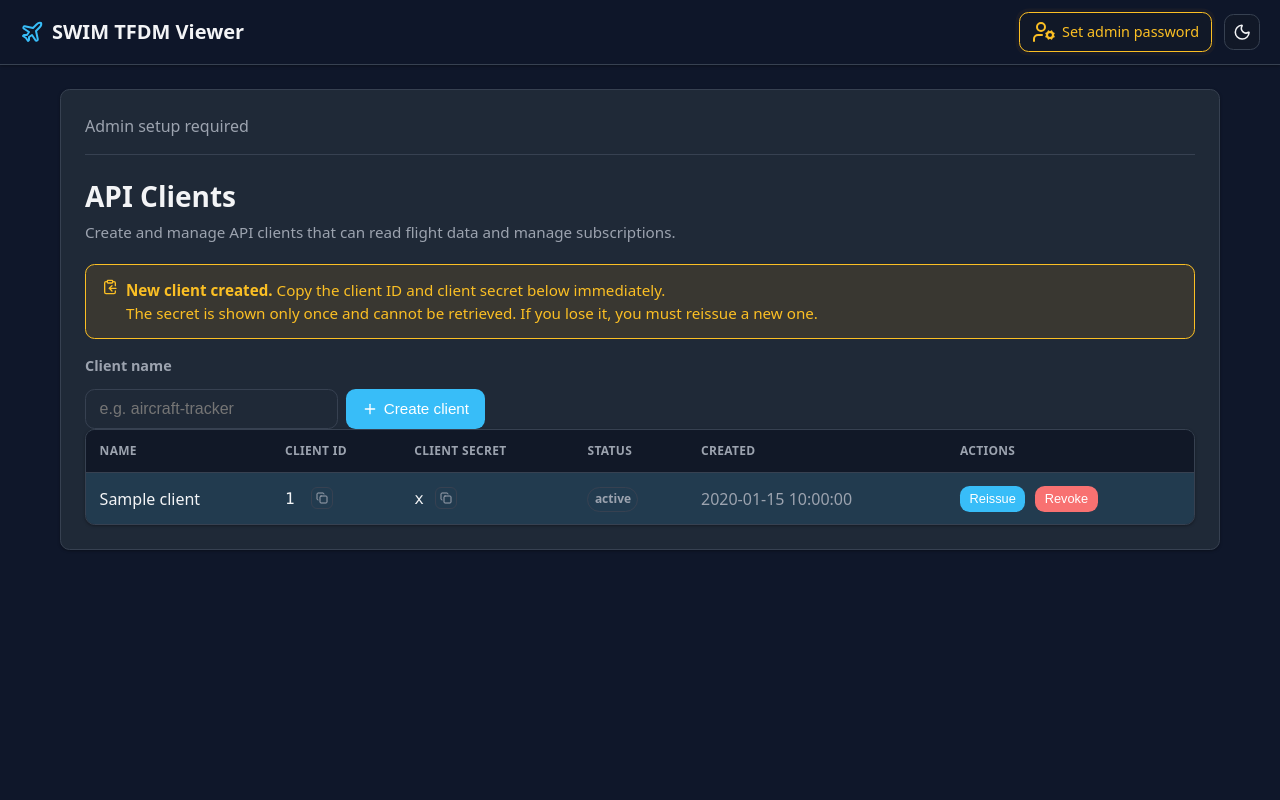
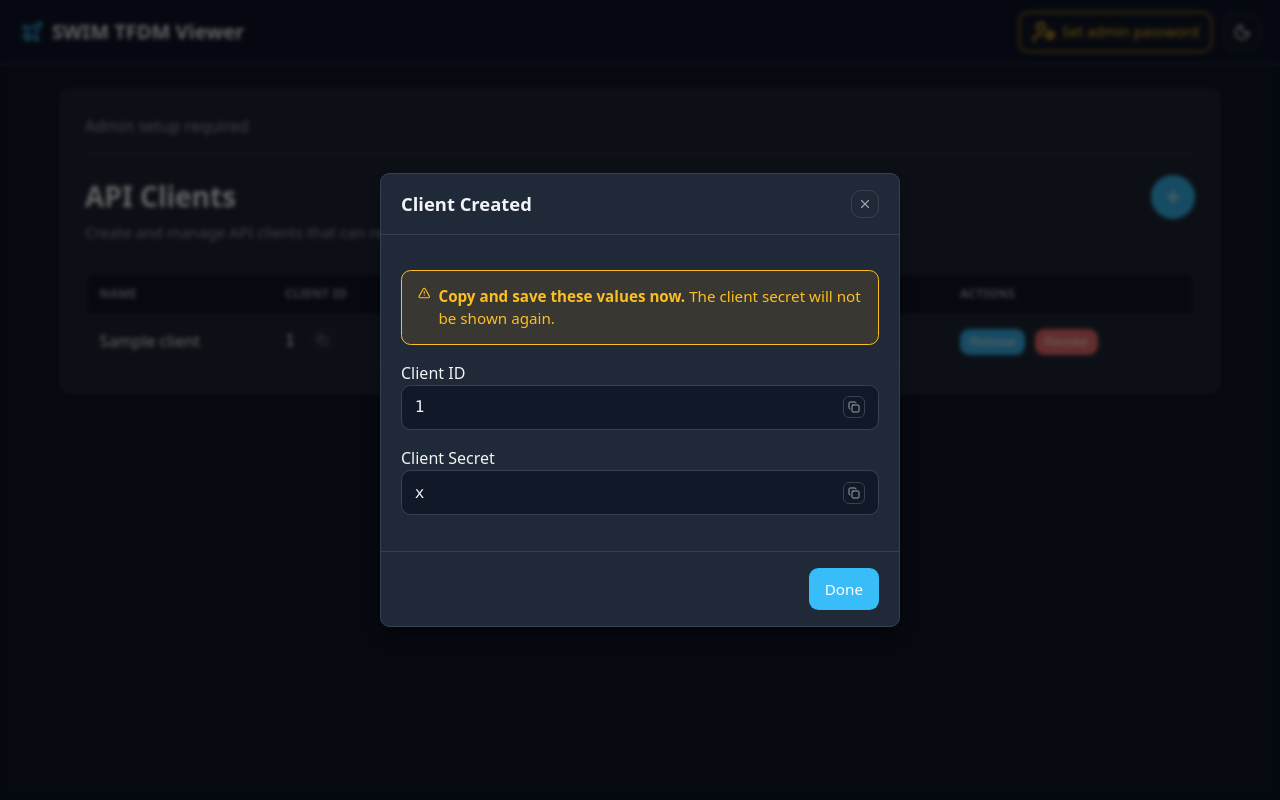
Before and after one commit to f03809/swim-tfdm-consumer, a Python web app: template app/templates/admin_clients.html in a window 1280 px wide. Run offline with Jinja, Linux system fonts and the light colour scheme; the template is opened without the code that fills it: most values are stand-ins (such as "Sample title", 1, 10 or a date in 2020).

Commit message:
Redesign API client creation and add delete for revoked clients.
- Replace the inline name form with a floating plus button that opens a
  modal for creating a client.
- The create modal has name input and Create/Cancel buttons.
- After creation, the modal switches to show the new client ID and secret
  with copy buttons and a clear warning that the secret is shown only once.
- Allow deleting revoked clients from the actions column.
- Add modal and floating-action button styles.

Generated with [Devin](https://devin.ai)

Co-Authored-By: Devin <158243242+devin-ai-integration[bot]@users.noreply.github.com>

```diff
--- a/app/static/portal.css
+++ b/app/static/portal.css
@@ -579,6 +579,143 @@ pre, .code-block {
   margin-right: 0.35rem;
 }
 
+.clients-header {
+  display: flex;
+  align-items: flex-start;
+  justify-content: space-between;
+  gap: 1rem;
+  margin-bottom: 0.5rem;
+}
+
+.fab-create {
+  padding: 0.75rem;
+  border-radius: 50%;
+  width: 2.75rem;
+  height: 2.75rem;
+}
+
+.btn-secondary {
+  background: var(--surface-2);
+  color: var(--text);
+  border: 1px solid var(--border);
+}
+
+.btn-secondary:hover {
+  background: var(--surface);
+  color: var(--text);
+  border-color: var(--accent);
+}
+
+.modal {
+  position: fixed;
+  inset: 0;
+  z-index: 200;
+  display: none;
+  align-items: center;
+  justify-content: center;
+  padding: 1rem;
+}
+
+.modal.modal-open {
+  display: flex;
+}
+
+.modal-backdrop {
+  position: absolute;
+  inset: 0;
+  background: rgba(0, 0, 0, 0.6);
+  backdrop-filter: blur(2px);
+}
+
+.modal-card {
+  position: relative;
+  width: 100%;
+  max-width: 420px;
+  background: var(--surface);
+  border: 1px solid var(--border);
+  border-radius: var(--radius);
+  box-shadow: var(--shadow-lg);
+  z-index: 1;
+}
+
+.modal-card-wide {
+  max-width: 520px;
+}
+
+.modal-header {
+  display: flex;
+  align-items: center;
+  justify-content: space-between;
+  padding: 1rem 1.25rem;
+  border-bottom: 1px solid var(--border);
+}
+
+.modal-title {
+  margin: 0;
+  font-size: 1.15rem;
+  font-weight: 600;
+}
+
+.modal-close {
+  display: inline-flex;
+  align-items: center;
+  justify-content: center;
+  width: 1.75rem;
+  height: 1.75rem;
+  background: transparent;
+  border: 1px solid var(--border);
+  border-radius: var(--radius);
+  color: var(--text-muted);
+  cursor: pointer;
+}
+
+.modal-close:hover {
+  color: var(--text);
+  border-color: var(--accent);
+}
+
+.modal-body {
+  padding: 1.25rem;
+}
+
+.modal-body .admin-form {
+  max-width: none;
+}
+
+.modal-actions {
+  display: flex;
+  justify-content: flex-end;
+  gap: 0.5rem;
+  padding: 1rem 1.25rem;
+  border-top: 1px solid var(--border);
+}
+
+.copy-row {
+  display: flex;
+  align-items: center;
+  gap: 0.5rem;
+  padding: 0.6rem 0.8rem;
+  margin-bottom: 1rem;
+  background: var(--surface-2);
+  border: 1px solid var(--border);
+  border-radius: var(--radius);
+}
+
+.secret-display {
+  flex: 1;
+  word-break: break-all;
+}
+
+@media (max-width: 768px) {
+  .modal {
+    padding: 0.5rem;
+  }
+
+  .modal-actions {
+    flex-direction: column;
+  }
+}
+
 td.copy-cell {
   vertical-align: middle;
   white-space: nowrap;
--- a/app/templates/admin_clients.html
+++ b/app/templates/admin_clients.html
@@ -3,29 +3,79 @@
 {% block admin_title %}API Clients{% endblock %}
 
 {% block admin_content %}
+  <div class="clients-header">
+    <div>
       <h1 class="page-title">API Clients</h1>
       <p class="page-subtitle">Create and manage API clients that can read flight data and manage subscriptions.</p>
+    </div>
+    <button type="button" class="btn fab-create" id="open-create-modal" aria-label="Create client">
+      <i data-lucide="plus" style="width: 1.25rem; height: 1.25rem;"></i>
+    </button>
+  </div>
 
-  {% if new_secret %}
-    <div class="admin-alert admin-alert-warning">
-      <i data-lucide="clipboard-copy" style="width: 1rem; height: 1rem;"></i>
-      <div>
-        <strong>New client created.</strong> Copy the client ID and client secret below immediately.<br>
-        The secret is shown only once and cannot be retrieved. If you lose it, you must reissue a new one.
+  <div class="modal" id="create-modal" role="dialog" aria-modal="true" aria-labelledby="create-modal-title">
+    <div class="modal-backdrop"></div>
+    <div class="modal-card">
+      <div class="modal-header">
+        <h2 class="modal-title" id="create-modal-title">Create New API Client</h2>
+        <button type="button" class="modal-close" data-close-modal aria-label="Close">
+          <i data-lucide="x" style="width: 1rem; height: 1rem;"></i>
+        </button>
       </div>
-    </div>
-  {% endif %}
-
-  <form method="post" class="admin-form admin-form-inline">
-    <label for="name">Client name</label>
-    <div class="admin-form-row">
-      <input type="text" id="name" name="name" required class="admin-input" placeholder="e.g. aircraft-tracker">
+      <form method="post" class="admin-form" id="create-client-form">
+        <label for="client-name">Client name</label>
+        <input type="text" id="client-name" name="name" required class="admin-input" placeholder="e.g. aircraft-tracker" autocomplete="off">
+        <div class="modal-actions">
+          <button type="button" class="btn btn-secondary" data-close-modal>Cancel</button>
           <button type="submit" class="btn">
             <i data-lucide="plus" style="width: 1rem; height: 1rem;"></i>
-        Create client
+            Create
           </button>
         </div>
       </form>
+    </div>
+  </div>
+
+  {% if new_secret %}
+    <div class="modal modal-open" id="result-modal" role="dialog" aria-modal="true" aria-labelledby="result-modal-title">
+  {% else %}
+    <div class="modal" id="result-modal" role="dialog" aria-modal="true" aria-labelledby="result-modal-title">
+  {% endif %}
+    <div class="modal-backdrop"></div>
+    <div class="modal-card modal-card-wide">
+      <div class="modal-header">
+        <h2 class="modal-title" id="result-modal-title">Client Created</h2>
+        <button type="button" class="modal-close" data-close-modal aria-label="Close">
+          <i data-lucide="x" style="width: 1rem; height: 1rem;"></i>
+        </button>
+      </div>
+      <div class="modal-body">
+        <p class="admin-alert admin-alert-warning">
+          <i data-lucide="alert-triangle" style="width: 1rem; height: 1rem;"></i>
+          <span><strong>Copy and save these values now.</strong> The client secret will not be shown again.</span>
+        </p>
+
+        <label>Client ID</label>
+        <div class="copy-row">
+          <span class="mono secret-display" id="new-client-id">{{ new_client_id or '' }}</span>
+          <button type="button" class="copy-btn" data-copy-target="new-client-id" aria-label="Copy client ID" title="Copy client ID">
+            <i data-lucide="copy" style="width: 0.75rem; height: 0.75rem;"></i>
+          </button>
+        </div>
+
+        <label>Client Secret</label>
+        <div class="copy-row">
+          <span class="mono secret-display" id="new-client-secret">{{ new_secret or '' }}</span>
+          <button type="button" class="copy-btn" data-copy-target="new-client-secret" aria-label="Copy client secret" title="Copy client secret">
+            <i data-lucide="copy" style="width: 0.75rem; height: 0.75rem;"></i>
+          </button>
+        </div>
+      </div>
+      <div class="modal-actions">
+        <a href="/admin/clients" class="btn">Done</a>
+      </div>
+    </div>
+  </div>
 
   {% if clients %}
     <div class="card table-wrap">
@@ -42,7 +92,7 @@
         </thead>
         <tbody>
           {% for client in clients %}
-          <tr {% if client.client_id == new_client_id %}class="new-client-row"{% endif %}>
+          <tr>
             <td>{{ client.name }}</td>
             <td class="mono copy-cell" data-value="{{ client.client_id }}">
               {{ client.client_id }}
@@ -51,19 +101,12 @@
               </button>
             </td>
             <td class="copy-cell">
-              {% if client.client_id == new_client_id %}
-                <span class="mono secret-value" data-value="{{ new_secret }}">{{ new_secret }}</span>
-                <button type="button" class="copy-btn" aria-label="Copy client secret" title="Copy client secret">
-                  <i data-lucide="copy" style="width: 0.75rem; height: 0.75rem;"></i>
-                </button>
-              {% else %}
               <span class="muted">Hidden</span>
-              {% endif %}
             </td>
             <td>
               <span class="badge badge-count">{{ client.status }}</span>
             </td>
-            <td class="muted">{{ client.createdAt }}</td>
+            <td class="muted">{{ client.createdAt or '-' }}</td>
             <td>
               {% if client.status == 'active' %}
                 <form method="post" action="/admin/clients/{{ client.client_id }}/reissue" class="inline-form" onsubmit="return confirm('Reissue secret for {{ client.client_id }}?')">
@@ -71,6 +114,10 @@
                 </form>
                 <form method="post" action="/admin/clients/{{ client.client_id }}/revoke" class="inline-form" onsubmit="return confirm('Revoke {{ client.client_id }}?')">
                   <button type="submit" class="btn btn-sm btn-danger">Revoke</button>
+                </form>
+              {% else %}
+                <form method="post" action="/admin/clients/{{ client.client_id }}/delete" class="inline-form" onsubmit="return confirm('Delete {{ client.client_id }}? This cannot be undone.')">
+                  <button type="submit" class="btn btn-sm btn-danger">Delete</button>
                 </form>
               {% endif %}
             </td>
@@ -85,12 +132,49 @@
 
   <script>
     (function () {
+      const createModal = document.getElementById('create-modal');
+      const resultModal = document.getElementById('result-modal');
+
+      function openModal(modal) {
+        modal.classList.add('modal-open');
+        document.body.style.overflow = 'hidden';
+      }
+
+      function closeModal(modal) {
+        modal.classList.remove('modal-open');
+        if (!document.querySelector('.modal-open')) {
+          document.body.style.overflow = '';
+        }
+      }
+
+      document.getElementById('open-create-modal').addEventListener('click', function () {
+        openModal(createModal);
+        document.getElementById('client-name').focus();
+      });
+
+      createModal.querySelectorAll('[data-close-modal]').forEach(function (btn) {
+        btn.addEventListener('click', function () { closeModal(createModal); });
+      });
+
+      resultModal.querySelectorAll('[data-close-modal]').forEach(function (btn) {
+        btn.addEventListener('click', function () { closeModal(resultModal); });
+      });
+
+      createModal.querySelector('.modal-backdrop').addEventListener('click', function () { closeModal(createModal); });
+      resultModal.querySelector('.modal-backdrop').addEventListener('click', function () { closeModal(resultModal); });
+
+      document.addEventListener('keydown', function (e) {
+        if (e.key === 'Escape') {
+          closeModal(createModal);
+          closeModal(resultModal);
+        }
+      });
+
       document.querySelectorAll('.copy-btn').forEach(function (btn) {
         btn.addEventListener('click', function () {
-          const cell = btn.closest('.copy-cell');
-          const secret = cell.querySelector('.secret-value');
-          const text = secret ? secret.dataset.value : cell.dataset.value;
-          navigator.clipboard.writeText(text).then(function () {
+          const targetId = btn.dataset.copyTarget;
+          const text = targetId ? document.getElementById(targetId).textContent : btn.closest('.copy-cell').dataset.value;
+          navigator.clipboard.writeText(text.trim()).then(function () {
             const original = btn.innerHTML;
             btn.innerHTML = '<svg viewBox="0 0 24 24" fill="none" stroke="currentColor" stroke-width="3" stroke-linecap="round" stroke-linejoin="round" style="width:0.75rem;height:0.75rem"><polyline points="20 6 9 17 4 12"></polyline></svg>';
             setTimeout(function () { btn.innerHTML = original; if (typeof lucide !== 'undefined') lucide.createIcons(); }, 1500);
```
Also changed, not shown: app/admin.py (+10 -0 lines). Lines whose indentation alone changed are shown as unchanged.
